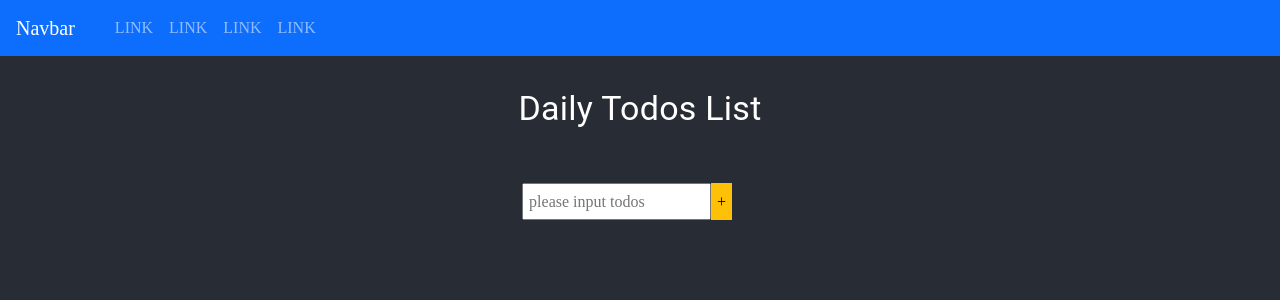
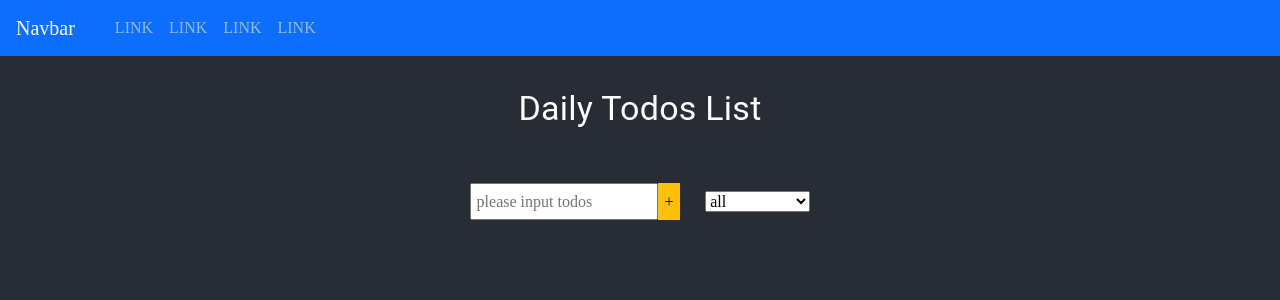
Before and after one commit to hawkf07/todoslist-react, a React (Create React App) app: page / in a window 1280 px wide. Shown: the top 300 px of the page. Built offline with nearby package versions, Linux system fonts and the light colour scheme.

Commit message:
create select Handler function

```diff
--- a/src/component/Form.js
+++ b/src/component/Form.js
@@ -1,8 +1,11 @@
 import {useState,useEffect} from 'react'
 
-const Form = ({userInput,setUserInput,formHandler}) => {
+const Form = ({userInput,setUserInput,formHandler,selectStatus,setSelectStatus}) => {
   const userInputHandler = (e) => {
     setUserInput(e.target.value)
+  }
+  const selectHandler = (e) => {
+    setSelectStatus(e.target.value)
   }
 
   return (
@@ -11,6 +14,11 @@ const Form = ({userInput,setUserInput,formHandler}) => {
       <input value={userInput} onChange={userInputHandler} className="input-form" placeholder="please input todos"  />
         <button className='btn-form-submit bg-warning'>+</button>
       </div>
+      <select onChange={selectHandler} >
+        <option value="all" >all</option>
+        <option value="completed" >completed</option>
+        <option value="uncompleted" >uncompleted</option>
+      </select>
     </form>
   )
 }
```
